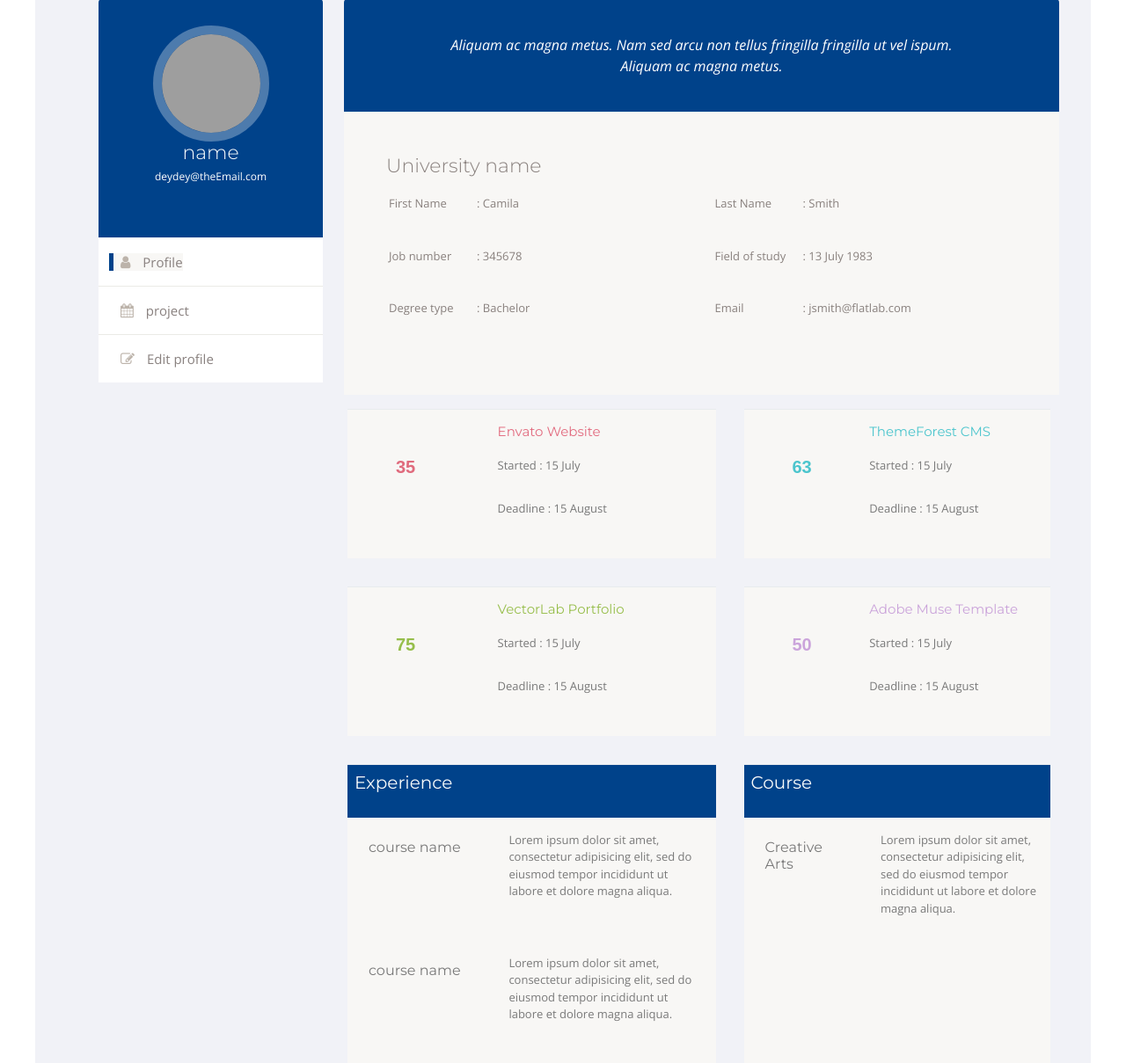
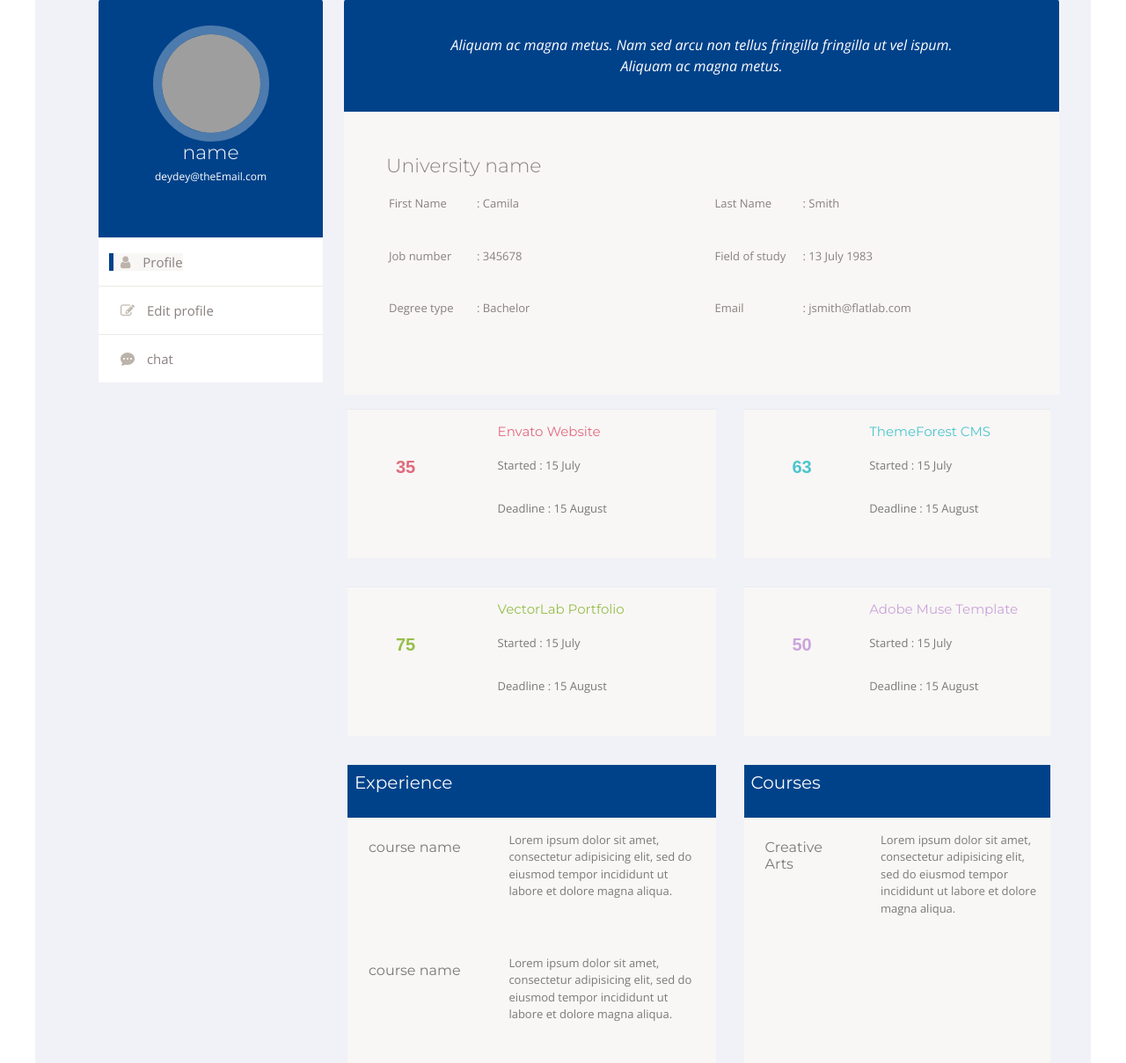
Before and after one commit to Nada-x/BravoZone, a Django app: page /profile/ in a window 1280 px wide. Shown: the part 119-1328 px from the top of the page at 88% size. Run offline with Django 4.2, Linux system fonts and the light colour scheme; some libraries are stand-ins or nearby versions; grey boxes are pictures that could not be loaded.

Commit message:
profile Done

```diff
--- a/BravoZone/main/templates/main/profile.html
+++ b/BravoZone/main/templates/main/profile.html
@@ -17,8 +17,9 @@
 
                           <ul class="nav nav-pills nav-stacked d-flex  ">
                               <li class="active me-5 el col-12 "><a href="#"> <i class="fa fa-user ps-2  "></i> Profile </a></li>
-                              <li class=" el col-12"><a href="#"> <i class="fa fa-calendar ps-2 "></i> project</a></li>
                               <li class=" el col-12"><a href="#"> <i class="fa fa-edit ps-2 "></i> Edit profile</a></li>
+                              <li class=" el col-12"><a href="#"> <i class="bi bi-chat-dots-fill ps-2 "></i> chat </a></li>
+
                           </ul>
                       </div>
                   </div>
@@ -148,7 +149,7 @@
 
                                 <div class="panel">
                                     <div class="panel p-2 text-light" style="  background-color: #00428a">
-                                        <h5 class="  ">Course </h5>
+                                        <h5 class="  ">Courses </h5>
 
                                     </div>
                                     <div class="">
```
